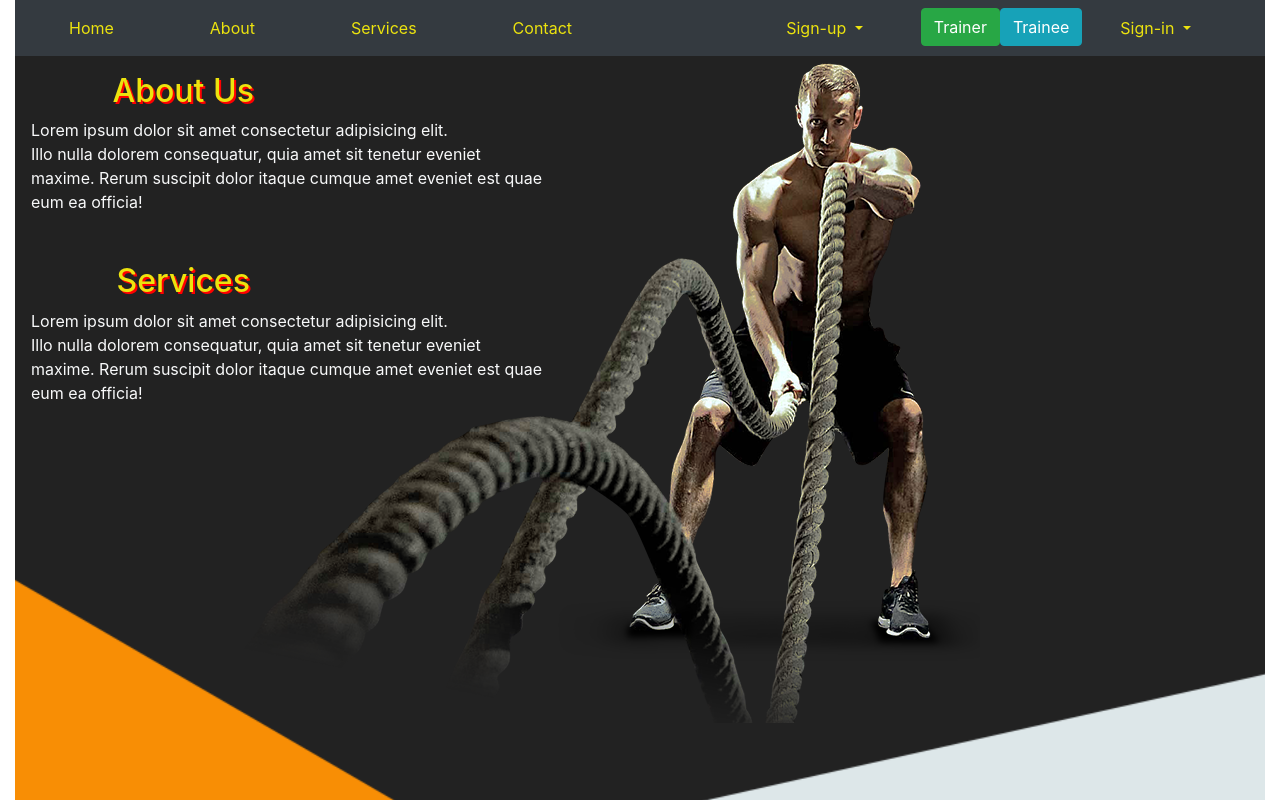
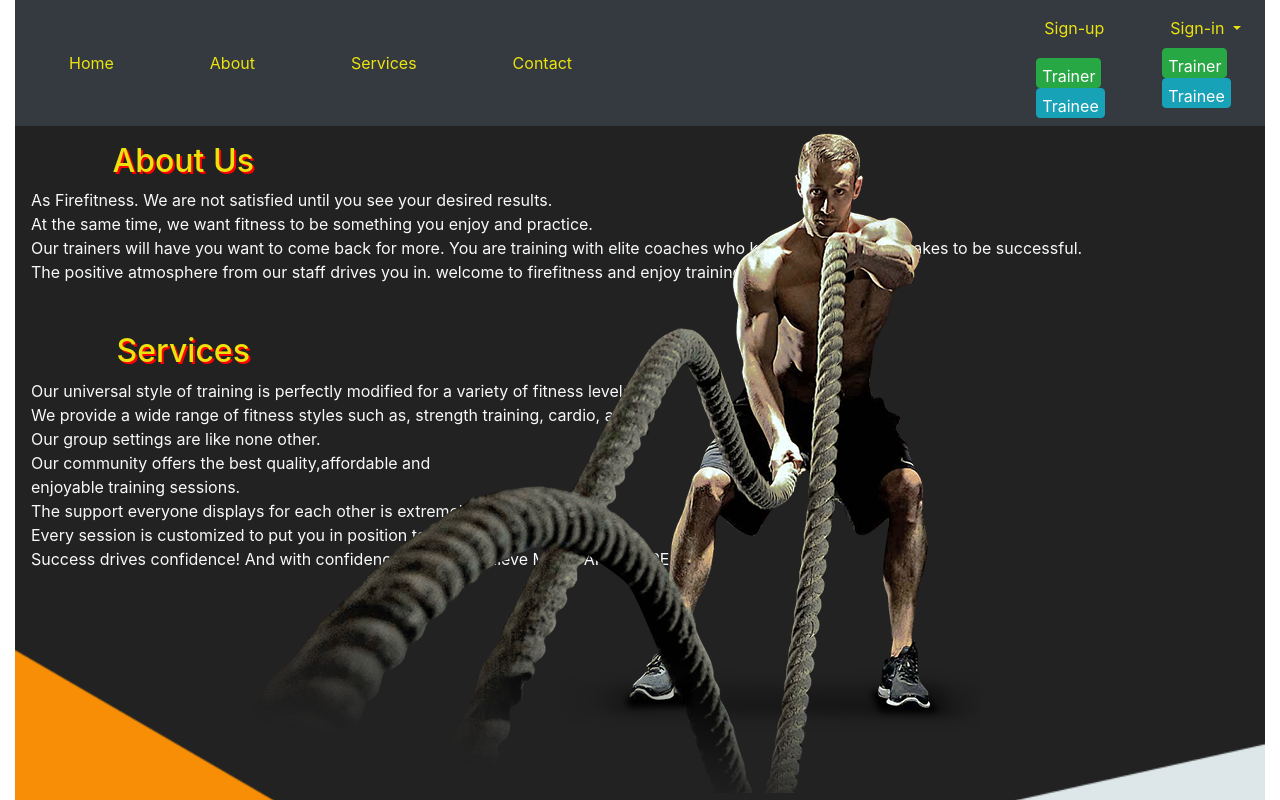
Before and after one commit to melodytowett/Keep-fit, an Angular app in the folder frontend/: page /home in a window 1280 px wide. Shown: the top 800 px of the page. Built offline with nearby package versions, Linux system fonts and the light colour scheme.

Commit message:
formatnavbar

```diff
--- a/frontend/src/app/home/home.component.html
+++ b/frontend/src/app/home/home.component.html
@@ -3,19 +3,24 @@
         <img src="../assets/images/Workout.png" alt="">
         <div class="w-100 p-3">
             <h2 class="light-yellow text-center w-25">About Us</h2>
-            <p class="text-light">Lorem ipsum dolor sit amet consectetur adipisicing elit. <br>
-            Illo nulla dolorem consequatur, quia amet sit tenetur eveniet <br>
-            maxime. Rerum suscipit dolor itaque cumque amet eveniet est quae <br>
-            eum ea officia!
+            <p class="text-light">As Firefitness. We are not satisfied until  you see your desired results.
+                <br> At the same time, we want fitness to be something you enjoy and practice. <br>
+                 Our trainers will have you  want to come  back for more.
+                You are training with elite coaches who know exactly what it takes to be successful.
+                <br> The positive atmosphere from our staff drives you in. welcome to firefitness and enjoy training with us!
+
+
             </p>
         </div>
 
         <div class="w-100 p-3">
             <h2 class="light-yellow text-center w-25">Services</h2>
-            <p class="text-light">Lorem ipsum dolor sit amet consectetur adipisicing elit. <br>
-            Illo nulla dolorem consequatur, quia amet sit tenetur eveniet <br>
-            maxime. Rerum suscipit dolor itaque cumque amet eveniet est quae <br>
-            eum ea officia!
+            <p class="text-light">Our universal style of training is perfectly modified for a variety of fitness levels. <br>
+                 We provide a wide range of fitness styles such as, strength training, cardio, and <br> Our group settings are like none other. <br>
+                  Our community offers the best quality,affordable and  <br>
+                  enjoyable training sessions. <br> The support everyone displays for each other is extremely encouraging. <br>
+                   Every session is customized to put you in position to see your desired results. <br>
+                Success drives confidence! And with confidence you can achieve MORE AND MORE!
             </p>
         </div>
     </div>
--- a/frontend/src/app/navigation-bar/navigation-bar.component.html
+++ b/frontend/src/app/navigation-bar/navigation-bar.component.html
@@ -16,43 +16,41 @@
                 <li class="nav-item">
                     <a class="nav-link" href="#">Contact</a>
                 </li>
-
-
             </ul>
             <ul class="nav navbar-nav navbar-right">
-                <li class="nav-item dropdown">
-                    <a class="nav-link dropdown-toggle" href="#" id="navbarDropdown" role="button"
+                <li class="nav-item dropdown" ngDropdown>
+                    <a class="nav-link uib-dropdown-toggle" href="#" id="navbarDropdown" role="button"
                         data-toggle="dropdown" aria-haspopup="true" aria-expanded="false">
                         Sign-up
                     </a>
-                    <div class="dropdown-menu" aria-labelledby="navbarDropdown">
-                        <a class="dropdown-item" href="#">Trainer</a>
-                        <div class="dropdown-divider"></div>
-                        <a class="dropdown-item" href="#">Trainee</a>
-                    </div>
+                     <div>
+                          <a routerLink="/trainer"><button type="button" class="btn btn-success" style="height: 30px; padding: 5px; margin-top: 10px;">Trainer</button></a>
+                      </div>
+
+                <div>
+                    <a routerLink="/trainee"><button type="button" class="btn btn-info" style="height: 30px; padding: 5px;">Trainee</button></a>
+                </div>
                 </li>
 
                 <div>
-                    <a routerLink="/trainer"><button type="button" class="btn btn-success">Trainer</button></a>
-                </div>
 
-                <div>
-                    <a routerLink="/trainee"><button type="button" class="btn btn-info">Trainee</button></a>
-                </div>
 
                 <li class="nav-item dropdown">
                     <a class="nav-link dropdown-toggle" href="" id="navbarDropdown" role="button"
                         data-toggle="dropdown" aria-haspopup="true" aria-expanded="false">
                         Sign-in
                     </a>
-                    <div class="dropdown-menu" aria-labelledby="navbarDropdown">
-                        <a class="dropdown-item" href="#">Trainer</a>
-                        <div class="dropdown-divider"></div>
-                        <a class="dropdown-item" href="#">Trainee</a>
-                    </div>
+                       <div>
+                          <a routerLink="/trainer"><button type="button" class="btn btn-success" style="height: 30px; padding: 5px;">Trainer</button></a>
+                      </div>
+                <div>
+                    <a routerLink="/trainee"><button type="button" class="btn btn-info" style="height: 30px; padding: 5px;">Trainee</button></a>
+                </div>
                 </li>
+                </div>
+                </ul>
 
-            </ul>
+
         </div>
     </nav>
 </div>
```
